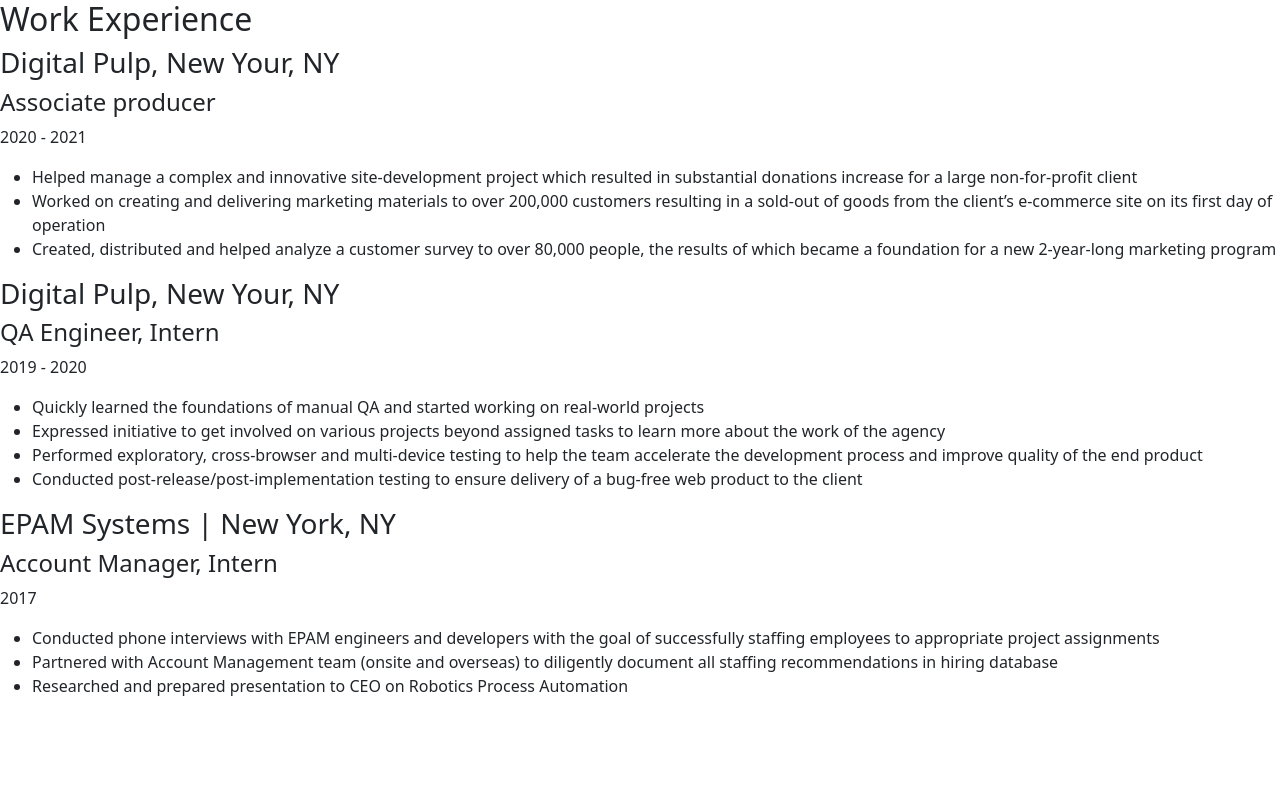
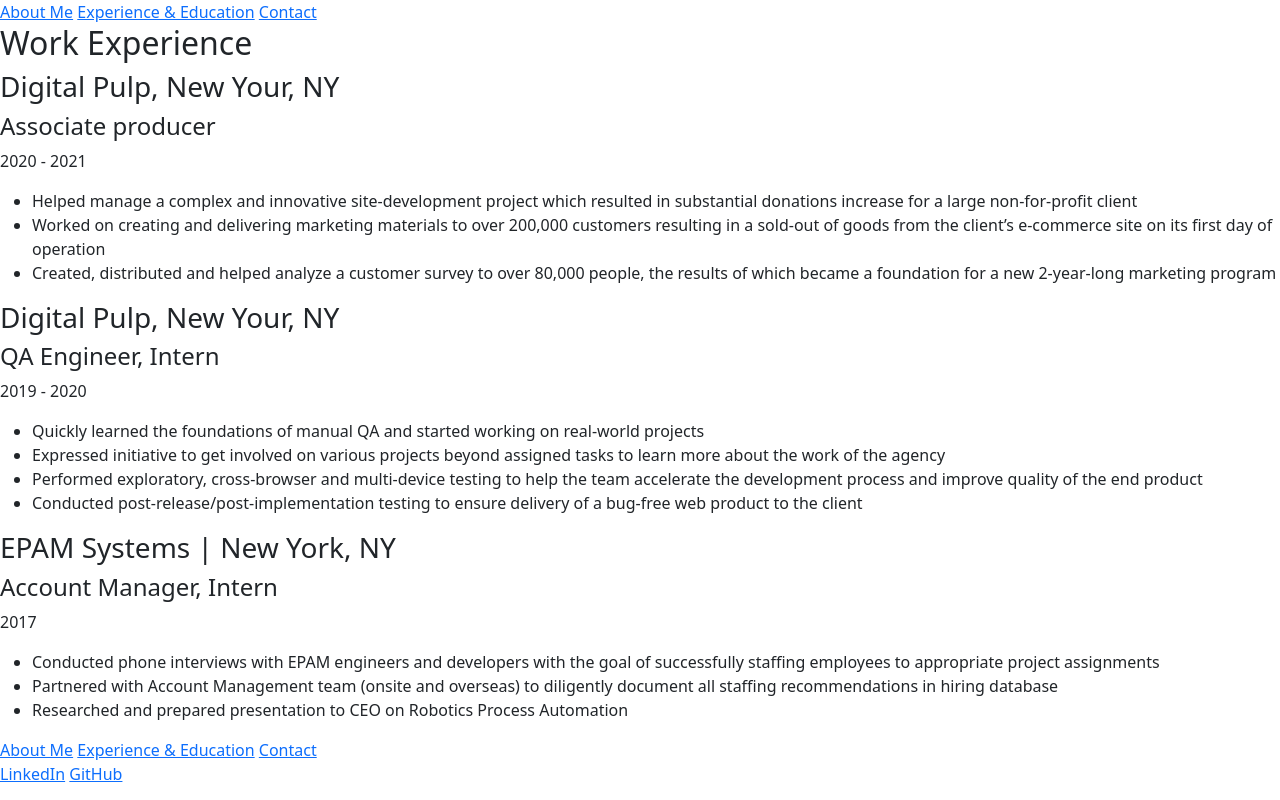
Before and after one commit to solo-vlada/portfolio, a plain HTML site: page experience.html in a window 1280 px wide. Drawn offline with nearby package versions, Linux system fonts and the light colour scheme; a web font is replaced by a local one.

Commit message:
Added eader and footer to each page

```diff
--- a/experience.html
+++ b/experience.html
@@ -10,7 +10,15 @@
     <link rel="preconnect" href="https://fonts.gstatic.com" crossorigin>
     <link href="https://fonts.googleapis.com/css2?family=Grape+Nuts&family=Lobster&family=Macondo&family=Open+Sans&family=Roboto+Flex:opsz,wght@8..144,300&family=Rubik+Moonrocks&display=swap" rel="stylesheet">
 </head>
+
 <body>
+    <header>
+        <nav>
+            <a href="./about.html">About Me</a>
+            <a href="./experience.html">Experience & Education</a>
+            <a href="./contact.html">Contact</a>
+        </nav>
+    </header>
     <main>
     <section>
       <div>
@@ -57,5 +65,16 @@
       </div>
     </section>
     </main>
+    <footer>
+        <div>
+        <a href="./about.html">About Me</a>
+        <a href="./experience.html">Experience & Education</a>
+        <a href="./contact.html">Contact</a>
+        </div>
+        <div>
+            <a href="https://www.linkedin.com/in/vladyslava-solomiana/">LinkedIn</a>
+            <a href="https://github.com/Solo-Vlada">GitHub</a>
+        </div>
+    </footer>
 </body>
 </html>
```
Also changed, not shown: about.html (+18 -0 lines), contact.html (+18 -0 lines).
